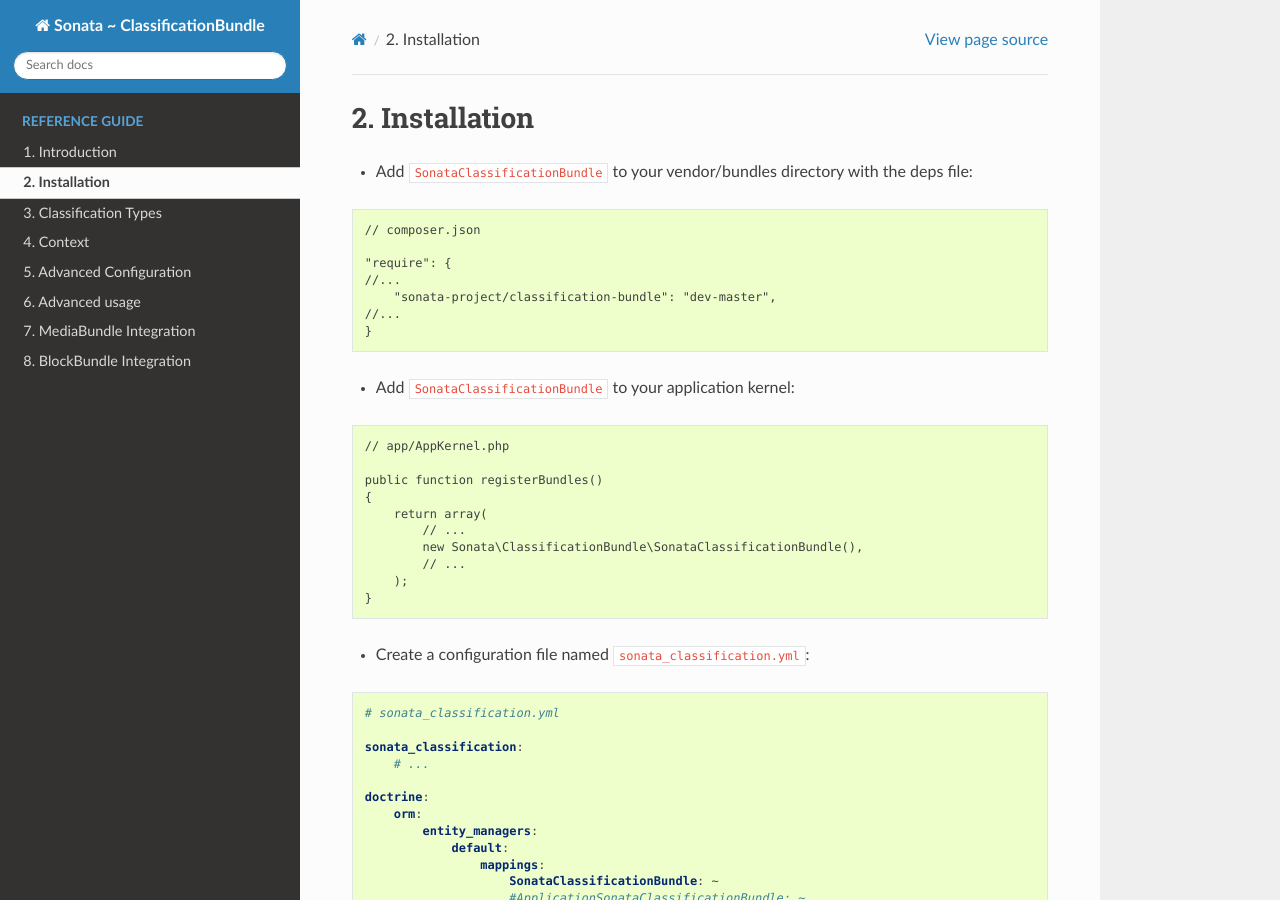
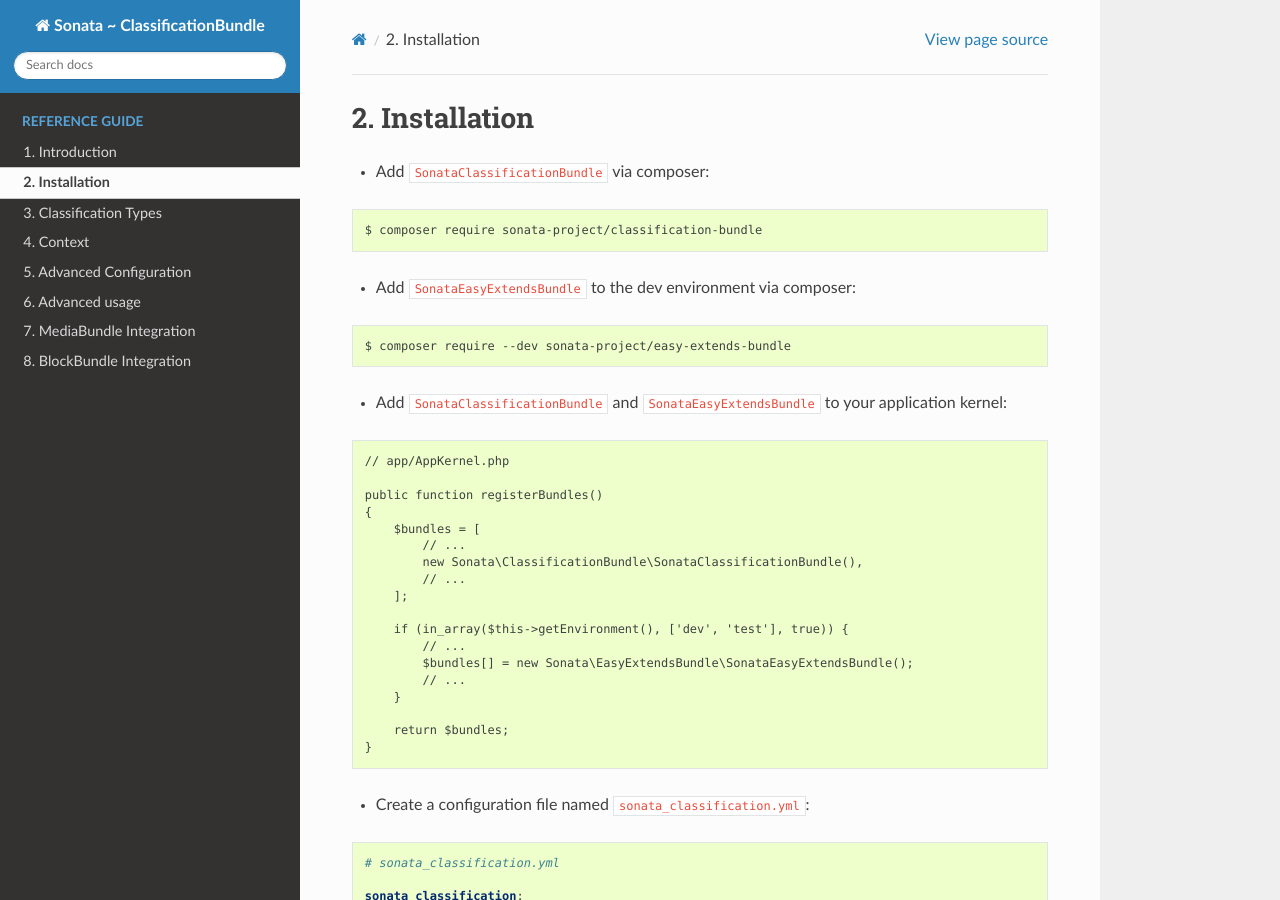
Before and after one commit to sonata-project/SonataClassificationBundle, a Sphinx documentation site: the page built from Resources/doc/reference/installation.rst, in a window 1280 px wide and 900 px high. Built offline with Sphinx 7.4.7 and the Read the Docs theme 2.0.0, drawn with Linux system fonts in a browser that asks for light colours.

Commit message:
Adding SonataEasyExtendsBundle to installation
In order to run ``php app/console sonata:easy-extends:generate --dest=src SonataClassificationBundle`` you must first have the SonataEasyExtendsBundle installed and configured in the AppKernel.
This change updates the installation process to demonstrate how to do this.

Update installation.rst

Fixing code block

Removing blank line

Replacing composer.json section with composer require commands

Replacing the php code block with bash and adding a dollar sign to the front of the commands

```diff
--- a/Resources/doc/reference/installation.rst
+++ b/Resources/doc/reference/installation.rst
@@ -5,20 +5,19 @@
 Installation
 ============
 
-* Add ``SonataClassificationBundle`` to your vendor/bundles directory with the deps file:
+* Add ``SonataClassificationBundle`` via composer:
 
-.. code-block:: php
+.. code-block:: bash
 
-    // composer.json
+   $ composer require sonata-project/classification-bundle
 
-    "require": {
-    //...
-        "sonata-project/classification-bundle": "dev-master",
-    //...
-    }
+* Add ``SonataEasyExtendsBundle`` to the dev environment via composer:
 
+.. code-block:: bash
 
-* Add ``SonataClassificationBundle`` to your application kernel:
+   $ composer require --dev sonata-project/easy-extends-bundle
+
+* Add ``SonataClassificationBundle`` and  ``SonataEasyExtendsBundle`` to your application kernel:
 
 .. code-block:: php
 
@@ -26,11 +25,19 @@
 
     public function registerBundles()
     {
-        return array(
+        $bundles = [
             // ...
             new Sonata\ClassificationBundle\SonataClassificationBundle(),
             // ...
-        );
+        ];
+
+        if (in_array($this->getEnvironment(), ['dev', 'test'], true)) {
+            // ...
+            $bundles[] = new Sonata\EasyExtendsBundle\SonataEasyExtendsBundle();
+            // ...
+        }
+
+        return $bundles;
     }
 
 * Create a configuration file named ``sonata_classification.yml``:
```
